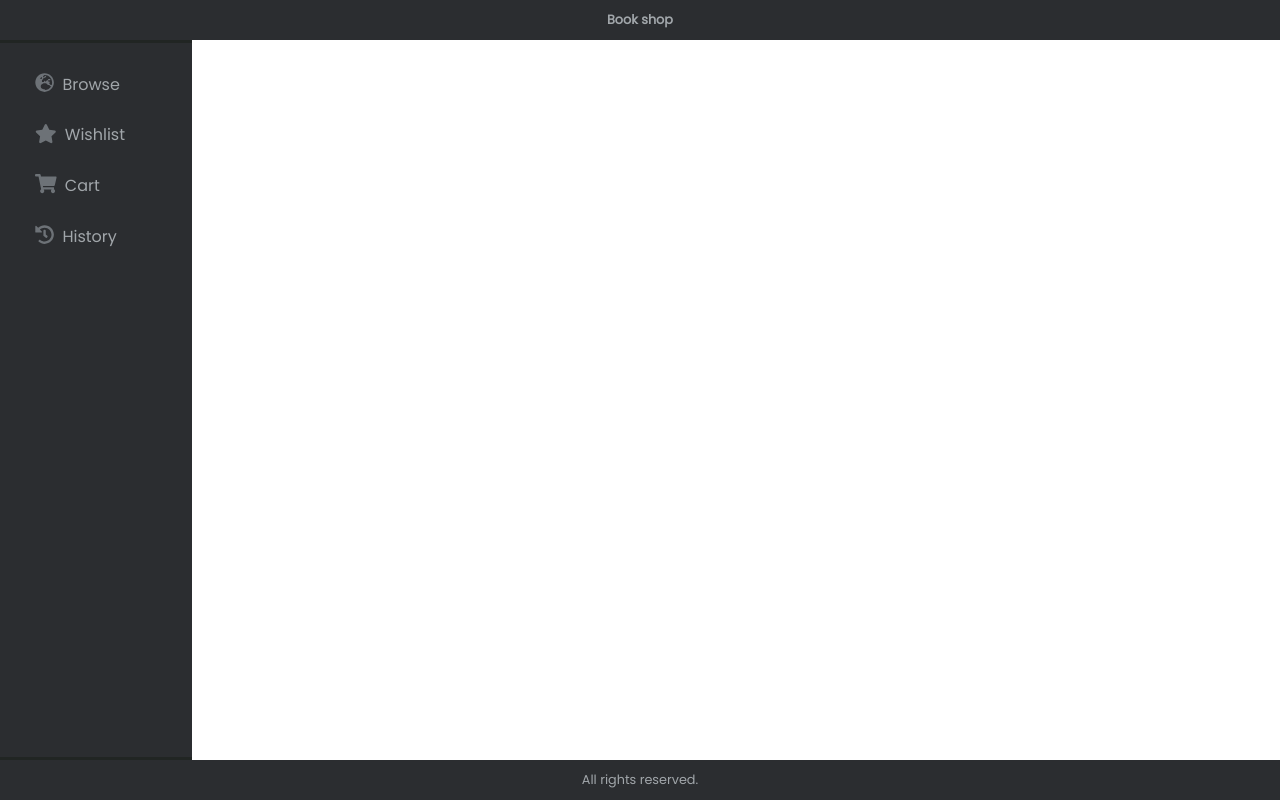
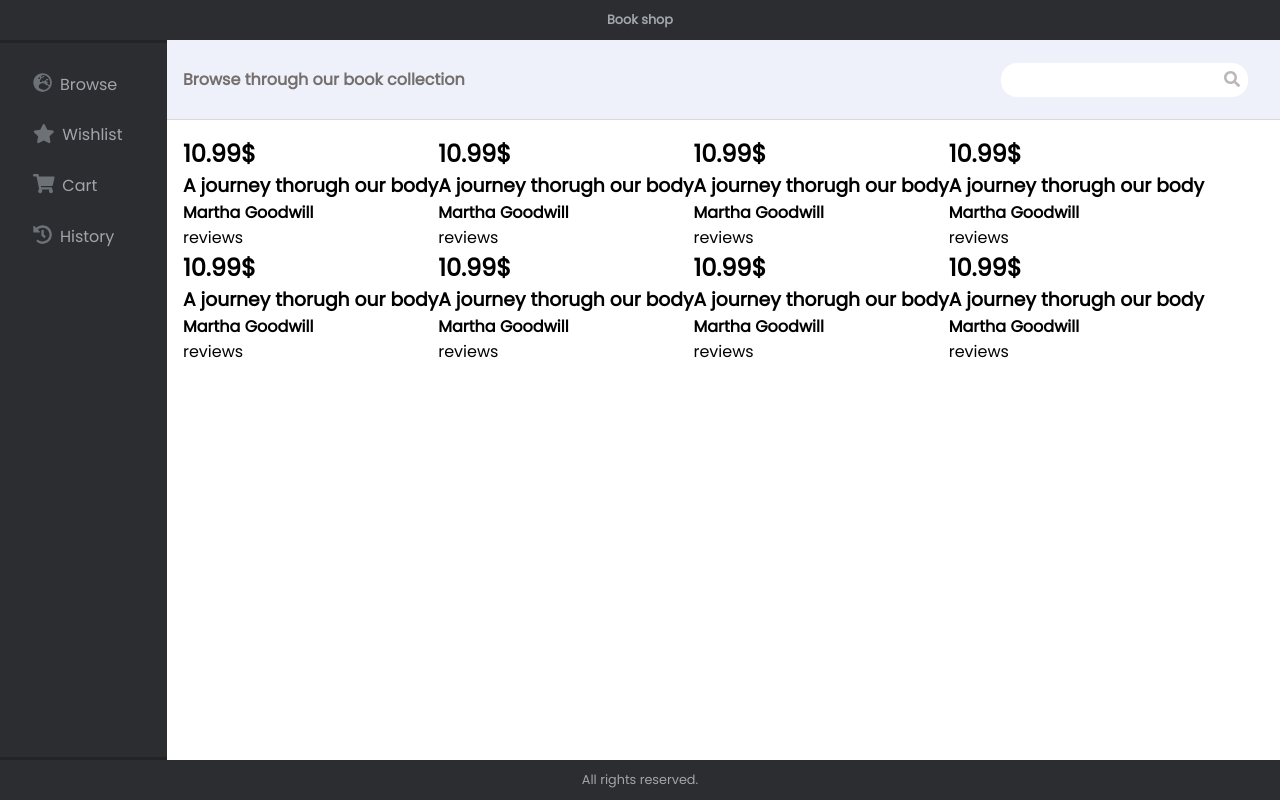
Before and after one commit to biancarosca/book-shop-frontend, a React (Create React App) app: page / in a window 1280 px wide. Built offline with nearby package versions, Linux system fonts and the light colour scheme.

Commit message:
browse component

```diff
--- a/package.json
+++ b/package.json
@@ -16,6 +16,7 @@
     "react-router-dom": "^5.2.0",
     "react-scripts": "4.0.1",
     "redux": "^4.0.5",
+    "redux-thunk": "^2.3.0",
     "styled-components": "^5.2.1",
     "web-vitals": "^0.2.4"
   },
--- /dev/null
+++ b/src/components/Book.js
@@ -0,0 +1,15 @@
+import React from 'react';
+
+const Book = () => {
+
+    return(
+        <div>
+            <h2>10.99$</h2>
+            <h3>A journey thorugh our body</h3>
+            <h4>Martha Goodwill</h4>
+            <div>reviews</div>
+        </div>
+    );
+}
+
+export default Book;
--- /dev/null
+++ b/src/components/BrowseComponent.js
@@ -0,0 +1,88 @@
+import React from 'react';
+import styled from 'styled-components';
+import { faSearch} from '@fortawesome/free-solid-svg-icons';
+import { FontAwesomeIcon } from '@fortawesome/react-fontawesome';
+import Book from './Book';
+
+const BrowseComponent = () => {
+
+    return(
+        <StyledWrapper>
+            <StyledHeader>
+                <h1>Browse through our book collection</h1>
+                <div className="search-wrapper">
+                    <input type="text"></input>
+                    <span>
+                        <StyledIcon icon={faSearch} />
+                    </span>
+                </div>
+            </StyledHeader>
+            <StyledMain>
+                <Book/>
+                <Book/>
+                <Book/>
+                <Book/>
+                <Book/>
+                <Book/>
+                <Book/>
+                <Book/>
+            </StyledMain>
+        </StyledWrapper>
+    );
+}
+
+const StyledMain = styled.div`
+    display: flex;
+    margin: 1rem;
+    flex-wrap: wrap;
+`
+
+const StyledWrapper = styled.div`
+    height: 10vh;
+    width: 100%;
+`
+const StyledHeader = styled.div`
+    background-color: #EEF1F9;
+    height: 10vh;
+    width: 100%;
+    display: flex;
+    align-items: center;
+    justify-content: space-between;
+    border-bottom: 1px solid #d8d8d8;
+
+    h1{
+        font-size: 1rem;
+        color: #756e6e;
+        margin: 1rem;
+    }
+
+    input{
+        margin: 1rem;
+        margin-right:0;
+        outline: none;
+        border-radius: 1rem;
+        border: none;
+        font-size: 1rem;
+        padding: 0.5rem 2rem 0.5rem 0.5rem;
+    }
+
+    span{
+        background-color: white;
+        height: 1rem;
+        border-radius: 1rem;
+        position: relative;
+        right: 1.5rem;
+    }
+
+    .search-wrapper{
+        margin-right: 1rem;
+    }
+
+
+`
+
+const StyledIcon = styled(FontAwesomeIcon)`
+    color: #bab8b8;
+`
+
+export default BrowseComponent;
--- a/src/pages/BrowsePage.js
+++ b/src/pages/BrowsePage.js
@@ -2,15 +2,27 @@ import React from 'react';
 import Header from '../components/Header';
 import SideNav from '../components/SideNav';
 import Footer from '../components/Footer';
+import BrowseComponent from '../components/BrowseComponent';
+import styled from 'styled-components';
 
 const BrowsePage = () => {
     return(
         <>
             <Header />
-            <SideNav />
+            <StyledWrapper>
+                <SideNav />
+                <BrowseComponent />
+            </StyledWrapper>
             <Footer />
         </>
     );
 }
 
+const StyledWrapper = styled.div`
+    height: 90vh;
+    width: 100%;
+    display: flex;
+
+`
+
 export default BrowsePage;
```
Also changed, not shown: 2 other files (tests, documents, lock files or other folders).
